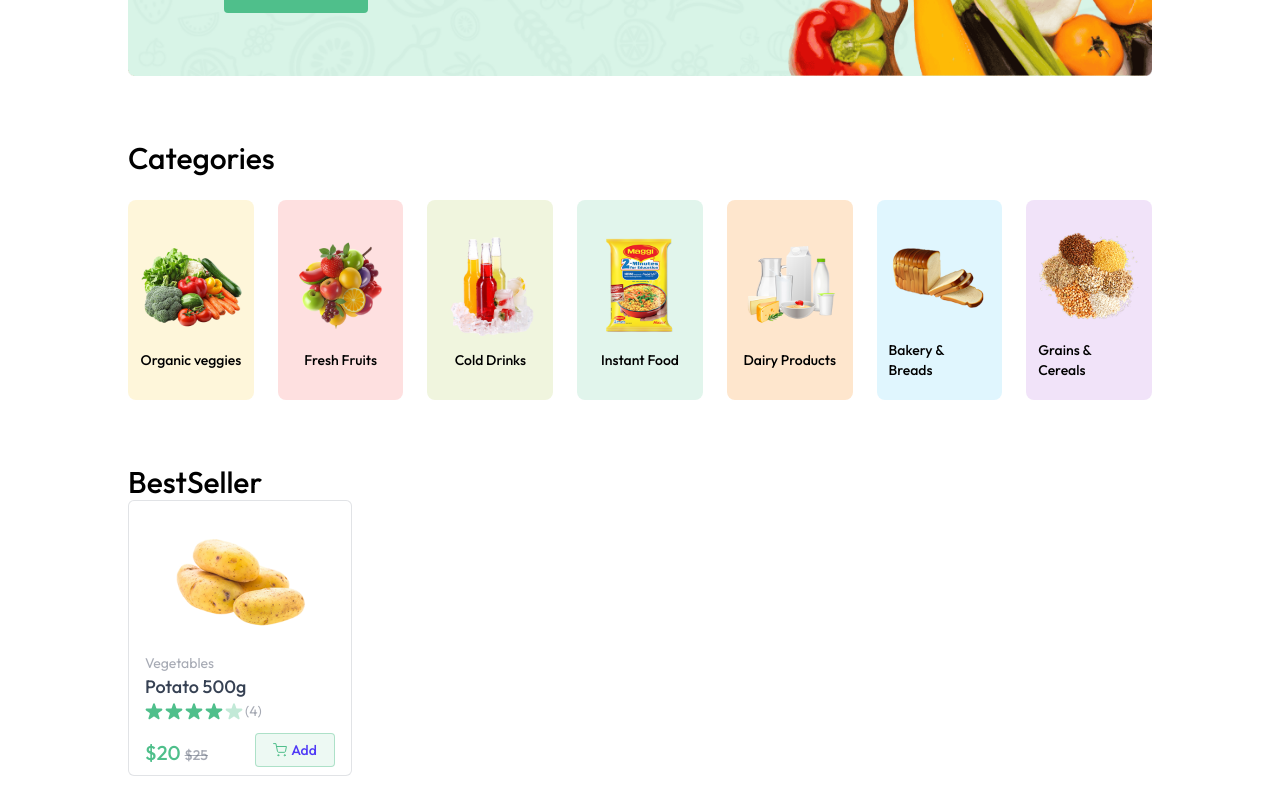
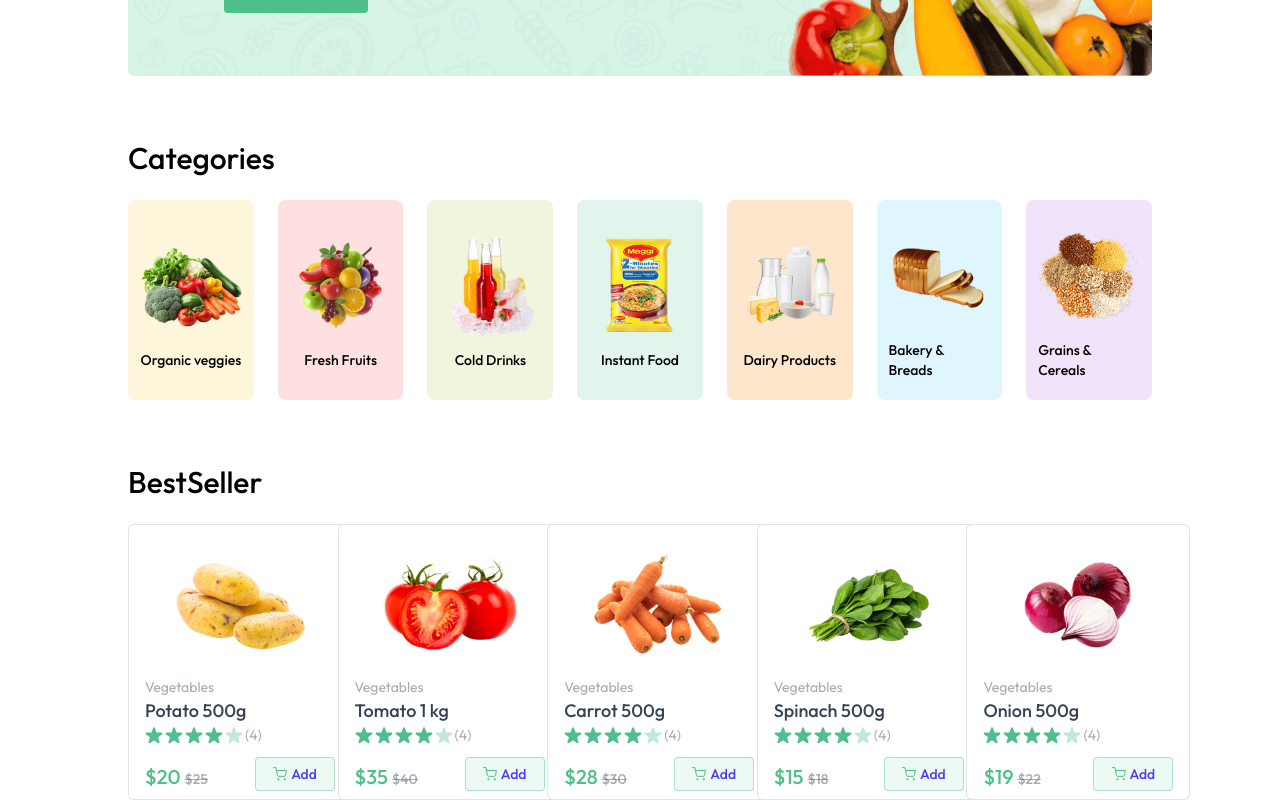
Before and after one commit to Zohirul-Islam/grocery-shope-with-reactjs-and-nodejs, a React app in the folder frontend/: page / in a window 1280 px wide. Shown: the part 404-1204 px from the top of the page. Before the commit the page ends 1180 px from the top, so only its background shows below. Built offline with nearby package versions, Linux system fonts and the light colour scheme; the HTML template or start-up script is replaced by a standard one.

Commit message:
bestseller done

```diff
--- a/frontend/src/components/BestSeller.jsx
+++ b/frontend/src/components/BestSeller.jsx
@@ -7,8 +7,13 @@
   return (
       <div className='mt-16'>
           <p className='text-2xl md:text-3xl font-medium'>BestSeller</p>
-          <div>
-              <Productcard product={products[0]}/>
+          <div className='grid grid-cols-2 sm:grid-cols-3 md:grid-cols-4 gap-3 md:gap-6 lg:grid-cols-5 mt-6'>
+              {
+                  products.filter((product) => product.inStock).slice(0, 5).map((product, index) => (
+                      <Productcard key={index} product={product}/>
+                  ))
+              }
+
           </div>
     </div>
   )
```
